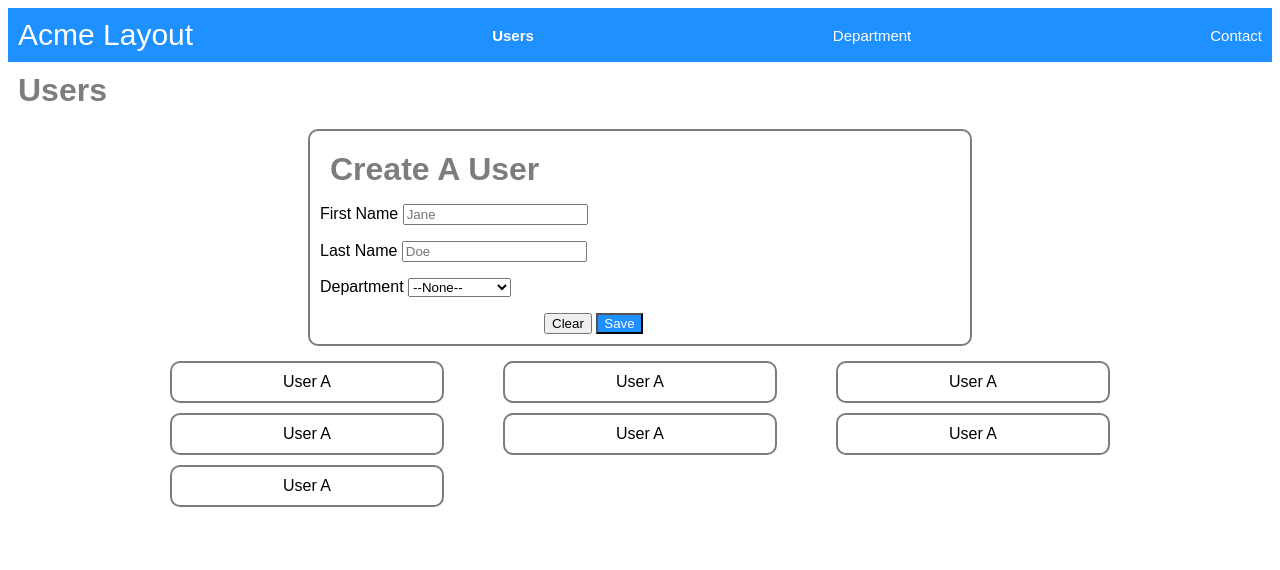
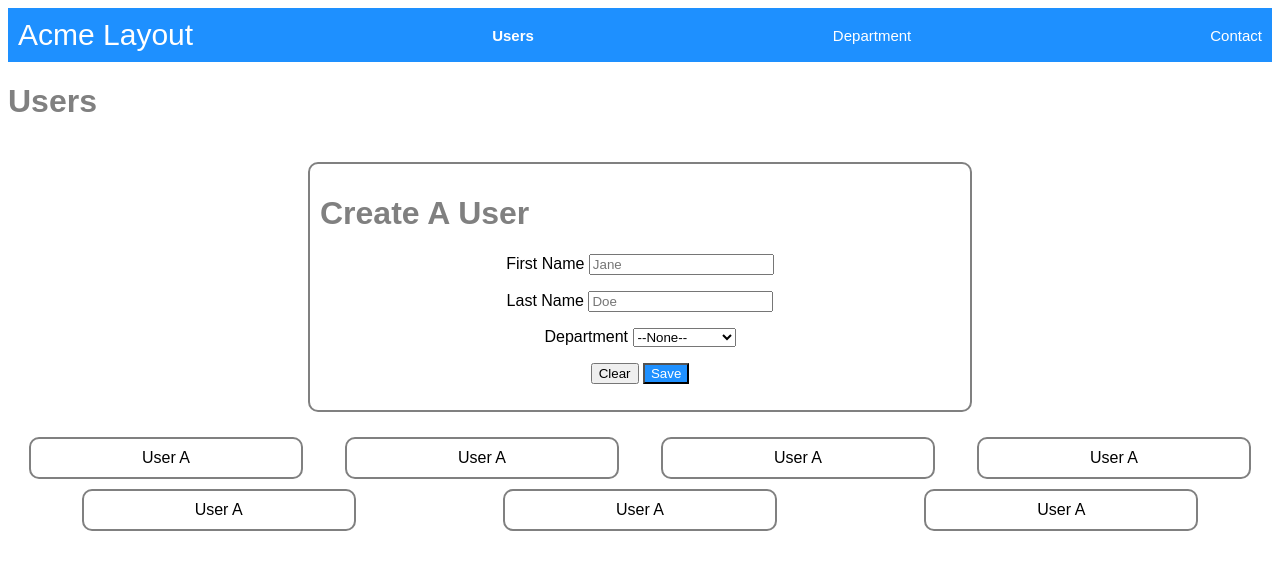
Before and after one commit to aseraphin/acme-flex-box, a plain HTML site: page index.html in a window 1280 px wide. Drawn offline with Linux system fonts and the light colour scheme.

Commit message:
Second Attempt

```diff
--- a/index.html
+++ b/index.html
@@ -1,42 +1,46 @@
 <!DOCTYPE html>
 <html>
   <head>
-    <meta charset="utf-8">
-    <meta name="viewport" content="width=device-width, initial-scale=1">
+    <meta charset="utf-8" />
+    <meta name="viewport" content="width=device-width, initial-scale=1" />
     <title>Acme Flex Box</title>
     <link href="styles.css" rel="stylesheet" type="text/css" />
   </head>
 
   <body>
     <header>
-            <div class = "logo">Acme Layout</div>
-            <div class = "users">Users</div>
-            <div class = "department">Department</div>
-            <div class = "contact">Contact</div>
+      <div id="logo">Acme Layout</div>
+      <div id="users">Users</div>
+      <div id="department">Department</div>
+      <div id="contact">Contact</div>
     </header>
 
     <h1>Users</h1>
 
-    <div class="createUser">
+    <div id="createUser">
       <div>
         <h1>Create A User</h1>
-        <form class="form">
-            <p>First Name <input type="text" placeholder="Jane"></p>
-            <p>Last Name <input type="text" placeholder="Doe"></p>
-            <p>Department <select type="text"></p>
+
+        <span>First Name <input type="text" placeholder="Jane" /></span>
+        <p>Last Name <input type="text" placeholder="Doe" /></p>
+        <p>
+          Department
+          <select type="text">
             <option value="" selected disabled hidden>--None--</option>
             <option>Department 1</option>
             <option>Department 2</option>
             <option>Department 3</option>
           </select>
-        </form>
+        </p>
+        <p>
           <button class="button" id="clear" type="button">Clear</button>
           <button class="button" id="save" type="button">Save</button>
+        </p>
       </div>
     </div>
 
     <div class="outerbox">
-    <div class = 'userBoxes'>
+      <div class="userBoxes">
         <div class="New User">User A</div>
         <div class="New User">User A</div>
         <div class="New User">User A</div>
@@ -46,8 +50,5 @@
         <div class="New User">User A</div>
       </div>
     </div>
-
-
-    <script src="script.js"></script>
   </body>
 </html>
--- a/styles.css
+++ b/styles.css
@@ -4,35 +4,59 @@ html {
 
 header {
   display: flex;
-  flex-wrap: wrap;
   background-color: dodgerblue;
   color: white;
   justify-content: space-between;
   align-items: center;
   padding: 10px;
-  margin: 0;
+  font-size: 15px;
 }
 
-.logo {
+#logo {
   font-size: 30px;
 }
 
-.users {
-  font-size: 15px;
+#users {
   font-weight: bold;
 }
 
-.department {
-  font-size: 15px;
+h1 {
+  color: gray;
+  text-align: left;
 }
 
-.contact {
-  font-size: 15px;
+#createUser {
+  display: flex;
+  justify-content: center;
 }
 
-h1 {
-  color: rgb(125, 125, 125);
-  margin: 10px;
+#createUser div {
+  text-align: center;
+  border: solid 2px gray;
+  border-radius: 10px;
+  width: calc(100vw / 2);
+  margin: 20px;
+  padding: 10px;
+}
+
+#save {
+  background-color: dodgerblue;
+  color: white;
+}
+
+.userBoxes {
+  display: flex;
+  flex-wrap: wrap;
+  justify-content: space-around;
+}
+
+.userBoxes > div {
+  border: solid 2px gray;
+  border-radius: 10px;
+  width: 250px;
+  margin: 5px;
+  text-align: center;
+  padding: 10px;
 }
 
 @media (max-width: 400px) {
@@ -40,52 +64,13 @@ h1 {
     flex-direction: column;
     align-items: flex-start;
   }
-}
+  #createUser div {
+    text-align: left;
+  }
 
-.createUser {
-  display: flex;
-  justify-content: center;
-}
-
-.createUser > div {
-  border: solid 2px rgb(125, 125, 125);
-  border-radius: 10px;
-  width: calc(100vw / 2);
-  margin: 10px;
-  padding: 10px;
-}
-
-.button {
-  position: relative;
-  left: 35%;
-}
-
-#save {
-  background-color: dodgerblue;
-  color: white;
-}
-.outerbox {
-  display: flex;
-  align-items: center;
-  justify-content: center;
-}
-.userBoxes {
-  display: flex;
-  max-width: 950px;
-  flex-wrap: wrap;
-  justify-content: space-between;
-}
-.userBoxes > div {
-  border: solid 2px rgb(125, 125, 125);
-  border-radius: 10px;
-  width: 250px;
-  margin: 5px;
-  text-align: center;
-  padding: 10px;
-}
-
-@media (max-width: 800px) {
-  .userBoxes {
-    justify-content: space-evenly;
+  @media (max-width: 800px) {
+    .userBoxes {
+      justify-content: space-evenly;
+    }
   }
 }
```
Lines whose indentation alone changed are shown as unchanged.
